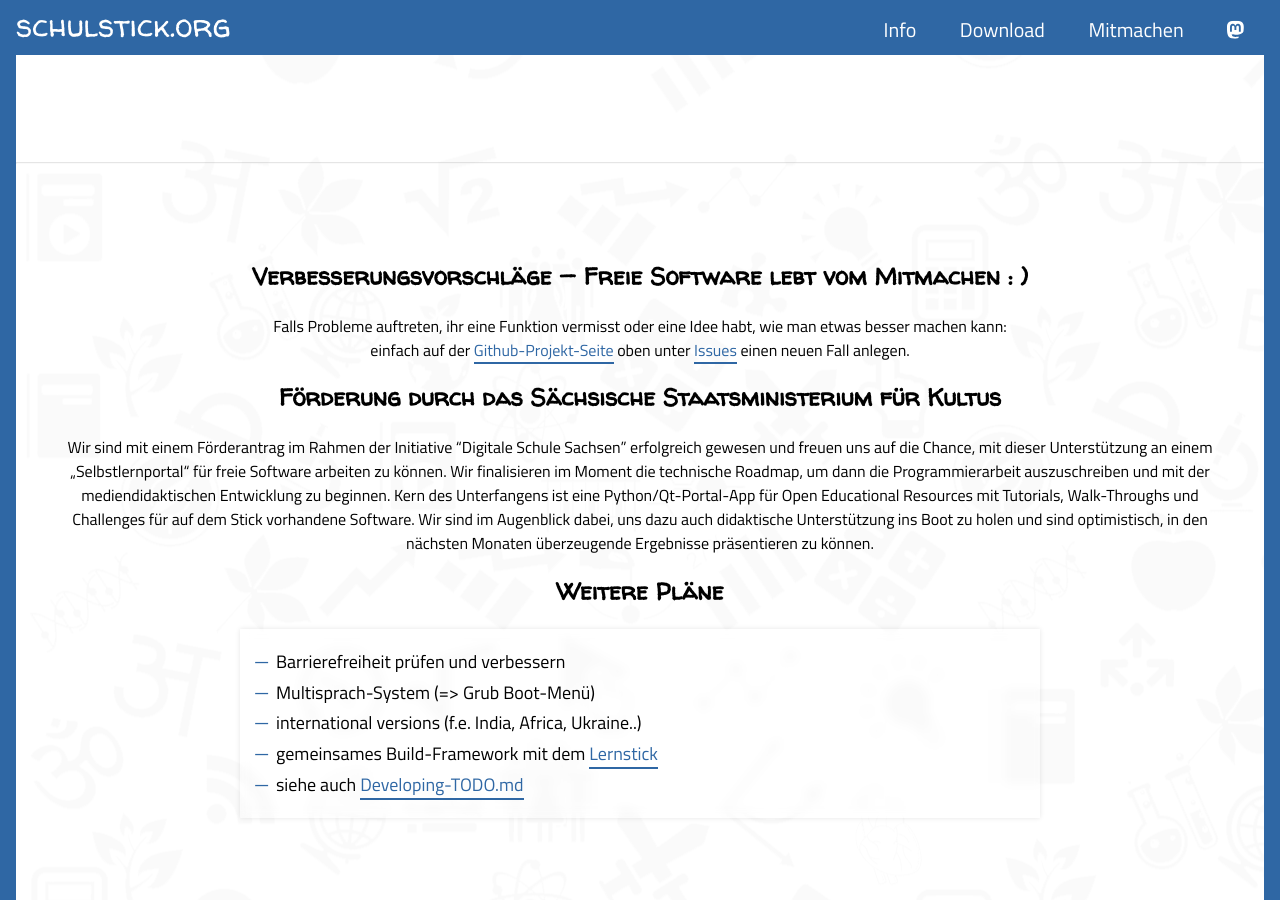
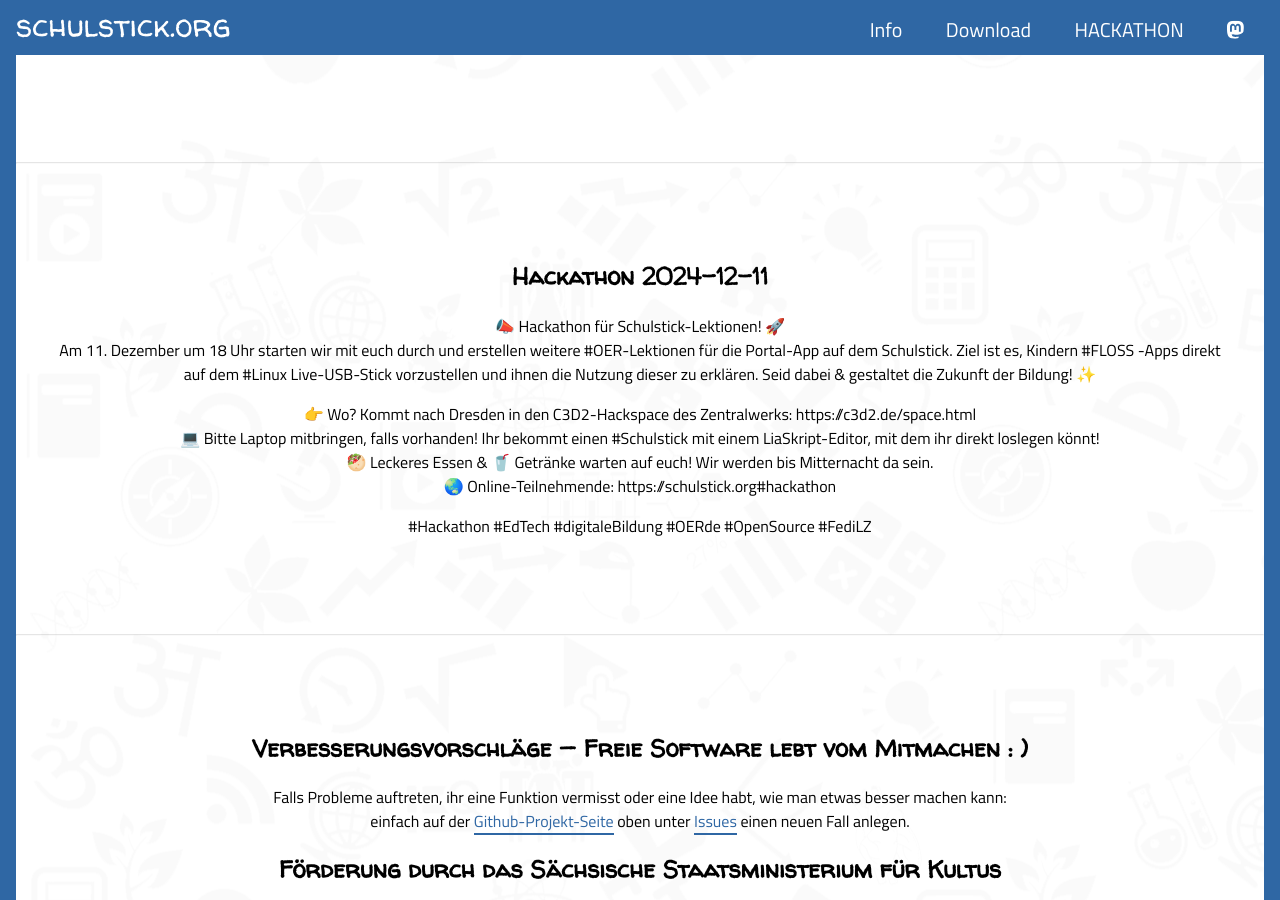
Before and after one commit to fsfw-dresden/schulstick-page, a Jekyll site: the page built from index.md, in a window 1280 px wide and 900 px high, scrolled down 1915 px. Built offline with Jekyll 4.4.1, drawn with Linux system fonts in a browser that asks for light colours.

Commit message:
Put Hackathon advertisement into page

```diff
--- a/_includes/header.html
+++ b/_includes/header.html
@@ -6,7 +6,7 @@
         <nav>
             <a href="#der-freie-software-freies-wissen-schulstick" class="tab">Info</a>
             <a href="#download-und-bespielen-eines-usb-sticks" class="tab">Download</a>
-            <a href="#verbesserungsvorschlge--freie-software-lebt-vom-mitmachen--" class="tab">Mitmachen</a>
+            <a href="#hackathon-2024-12-11" class="tab">HACKATHON</a>
             <a rel="me" href="https://dresden.network/@schulstick" class="tab">
                 <svg height="0.9em" style="transform:translateY(10%)" version="1.1" viewBox="0 0 216.41 232.01" xmlns="http://www.w3.org/2000/svg">
                     <title>Mastodon</title>
--- a/index.md
+++ b/index.md
@@ -43,6 +43,21 @@
 ---
 <section class="centered" markdown="1">
 
+## Hackathon 2024-12-11
+📣 Hackathon für Schulstick-Lektionen! 🚀<br/>
+Am 11. Dezember um 18 Uhr starten wir mit euch durch und erstellen weitere #OER-Lektionen für die Portal-App auf dem Schulstick. Ziel ist es, Kindern #FLOSS -Apps direkt auf dem #Linux Live-USB-Stick vorzustellen und ihnen die Nutzung dieser zu erklären. Seid dabei & gestaltet die Zukunft der Bildung! ✨
+
+👉 Wo? Kommt nach Dresden in den C3D2-Hackspace des Zentralwerks: https://c3d2.de/space.html<br/>
+💻 Bitte Laptop mitbringen, falls vorhanden! Ihr bekommt einen #Schulstick mit einem LiaSkript-Editor, mit dem ihr direkt loslegen könnt!<br/>
+🥙 Leckeres Essen & 🥤 Getränke warten auf euch! Wir werden bis Mitternacht da sein.<br/>
+🌏 Online-Teilnehmende: https://schulstick.org#hackathon
+
+#Hackathon #EdTech #digitaleBildung #OERde #OpenSource #FediLZ
+
+</section>
+---
+<section class="centered" markdown="1">
+
 ## Verbesserungsvorschläge — Freie Software lebt vom Mitmachen : )
 Falls Probleme auftreten, ihr eine Funktion vermisst oder eine Idee habt, wie man etwas besser machen kann:<br/>
 einfach auf der [Github-Projekt-Seite](https://github.com/fsfw-dresden/usb-live-linux) oben unter [Issues](https://github.com/fsfw-dresden/usb-live-linux/issues) einen neuen Fall anlegen.
```
